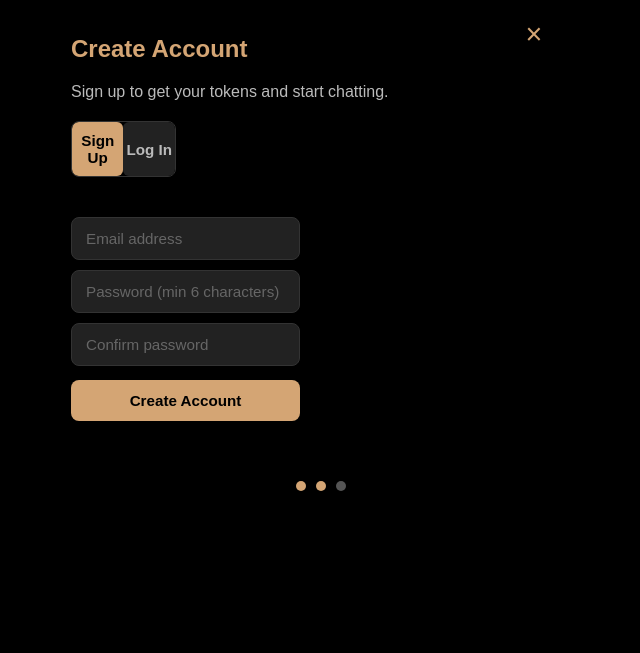
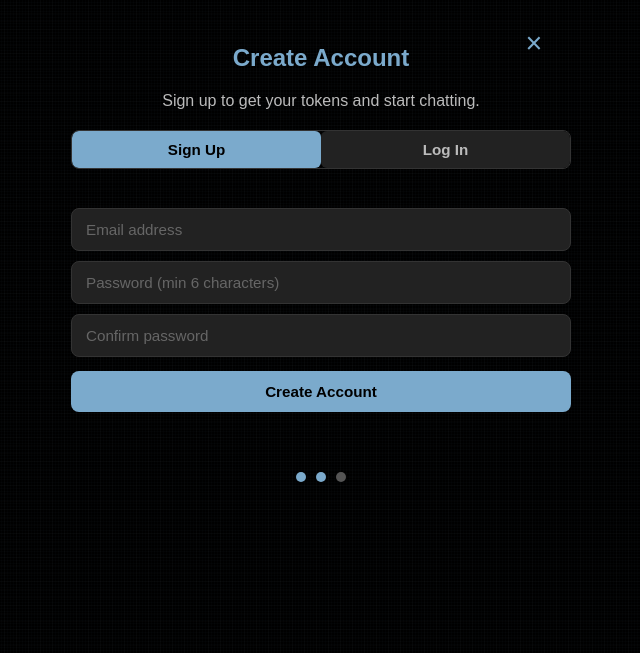
Before and after one commit to linen-pa/linen-pa.github.io, a plain HTML site: page index.html in a window 1280 px wide. Shown: the part 147-800 px from the top of the page, without its empty margins (319-959 px from the left). Drawn offline with Linux system fonts and the light colour scheme.

Commit message:
Light blue linen theme, center-aligned auth, fabric texture
- Changed accent color from beige (#d4a574) to light blue linen (#7BAACC)
- Updated all hardcoded beige rgba/hex references across CSS and JS
- Center-aligned auth form elements on onboarding screen
- Added subtle CSS linen fabric texture to body and onboarding overlay
- Bumped service worker cache to v124

```diff
--- a/service-worker.js
+++ b/service-worker.js
@@ -5,7 +5,7 @@
  * See LICENSE file for details.
  */
 
-const CACHE_NAME = 'linen-v123'; // Increment this on every update
+const CACHE_NAME = 'linen-v124'; // Increment this on every update
 
 // Push notification key (VAPID, not yet active)
 const _PUSH_API_KEY = 'AIzaSyL5nKp8RmXw9QzTb2DcFaYs3Hj7Gz6Wu4e';
--- a/styles.css
+++ b/styles.css
@@ -1,7 +1,7 @@
 :root {
     --bg: #1a1a1a;
     --primary: #ffffff;
-    --accent: #d4a574;
+    --accent: #7BAACC;
     --border: #333333;
     --text-light: #bbbbbb;
     --header-bg: #000000;
@@ -16,7 +16,36 @@
 body {
     font-family: sans-serif;
     color: var(--primary);
-    background: var(--bg);
+    background-color: var(--bg);
+    background-image:
+        repeating-linear-gradient(
+            0deg,
+            transparent,
+            transparent 2px,
+            rgba(123, 170, 204, 0.015) 2px,
+            rgba(123, 170, 204, 0.015) 3px
+        ),
+        repeating-linear-gradient(
+            90deg,
+            transparent,
+            transparent 2px,
+            rgba(123, 170, 204, 0.015) 2px,
+            rgba(123, 170, 204, 0.015) 3px
+        ),
+        repeating-linear-gradient(
+            0deg,
+            transparent,
+            transparent 7px,
+            rgba(255, 255, 255, 0.008) 7px,
+            rgba(255, 255, 255, 0.008) 8px
+        ),
+        repeating-linear-gradient(
+            90deg,
+            transparent,
+            transparent 11px,
+            rgba(255, 255, 255, 0.008) 11px,
+            rgba(255, 255, 255, 0.008) 12px
+        );
     overflow: hidden;
 }
 
@@ -114,11 +143,11 @@ header {
 }
 
 .menu-item:hover {
-    background: rgba(212, 165, 116, 0.2);
+    background: rgba(123, 170, 204, 0.2);
 }
 
 .menu-item:active {
-    background: rgba(212, 165, 116, 0.3);
+    background: rgba(123, 170, 204, 0.3);
 }
 
 .main-content {
@@ -332,7 +361,36 @@ button:hover {
     left: 0;
     width: 100%;
     height: 100%;
-    background: var(--header-bg);
+    background-color: var(--header-bg);
+    background-image:
+        repeating-linear-gradient(
+            0deg,
+            transparent,
+            transparent 2px,
+            rgba(123, 170, 204, 0.02) 2px,
+            rgba(123, 170, 204, 0.02) 3px
+        ),
+        repeating-linear-gradient(
+            90deg,
+            transparent,
+            transparent 2px,
+            rgba(123, 170, 204, 0.02) 2px,
+            rgba(123, 170, 204, 0.02) 3px
+        ),
+        repeating-linear-gradient(
+            0deg,
+            transparent,
+            transparent 7px,
+            rgba(255, 255, 255, 0.01) 7px,
+            rgba(255, 255, 255, 0.01) 8px
+        ),
+        repeating-linear-gradient(
+            90deg,
+            transparent,
+            transparent 11px,
+            rgba(255, 255, 255, 0.01) 11px,
+            rgba(255, 255, 255, 0.01) 12px
+        );
     z-index: 9999;
     display: none;
     justify-content: center;
@@ -349,8 +407,9 @@ button:hover {
 }
 
 #onboarding-wizard .step:not(#step-1).active {
-    align-items: flex-start;
+    align-items: center;
     padding-top: 40px;
+    text-align: center;
 }
 
 #onboarding-wizard {
@@ -590,7 +649,7 @@ button:hover {
 }
 
 .get-api-key-btn:hover {
-    background: #e0b896;
+    background: #95BDD8;
     transform: translateY(-1px);
 }
 
@@ -602,8 +661,8 @@ button:hover {
 
 .ai-provider-btn.selected {
     border-color: var(--accent);
-    background: rgba(212, 165, 116, 0.1);
-    box-shadow: 0 0 15px rgba(212, 165, 116, 0.3);
+    background: rgba(123, 170, 204, 0.1);
+    box-shadow: 0 0 15px rgba(123, 170, 204, 0.3);
 }
 
 .provider-icon {
@@ -1643,7 +1702,7 @@ hr {
 }
 
 .btn-primary:hover {
-    background-color: #e8ba86;
+    background-color: #95BDD8;
     opacity: 0.9;
 }
 
@@ -2650,7 +2709,7 @@ body.keyboard-nav [tabindex]:focus {
 
 .token-pack.popular {
     border-color: var(--accent);
-    background: rgba(212, 165, 116, 0.08);
+    background: rgba(123, 170, 204, 0.08);
 }
 
 .pack-badge {
@@ -2719,6 +2778,7 @@ body.keyboard-nav [tabindex]:focus {
     border-radius: 8px;
     overflow: hidden;
     border: 1px solid var(--border);
+    width: 100%;
 }
 
 .auth-tab {
@@ -2747,6 +2807,8 @@ body.keyboard-nav [tabindex]:focus {
     display: flex;
     flex-direction: column;
     gap: 10px;
+    width: 100%;
+    align-items: center;
 }
 
 .auth-form input[type="email"],
```
Also changed, not shown: app.js.
